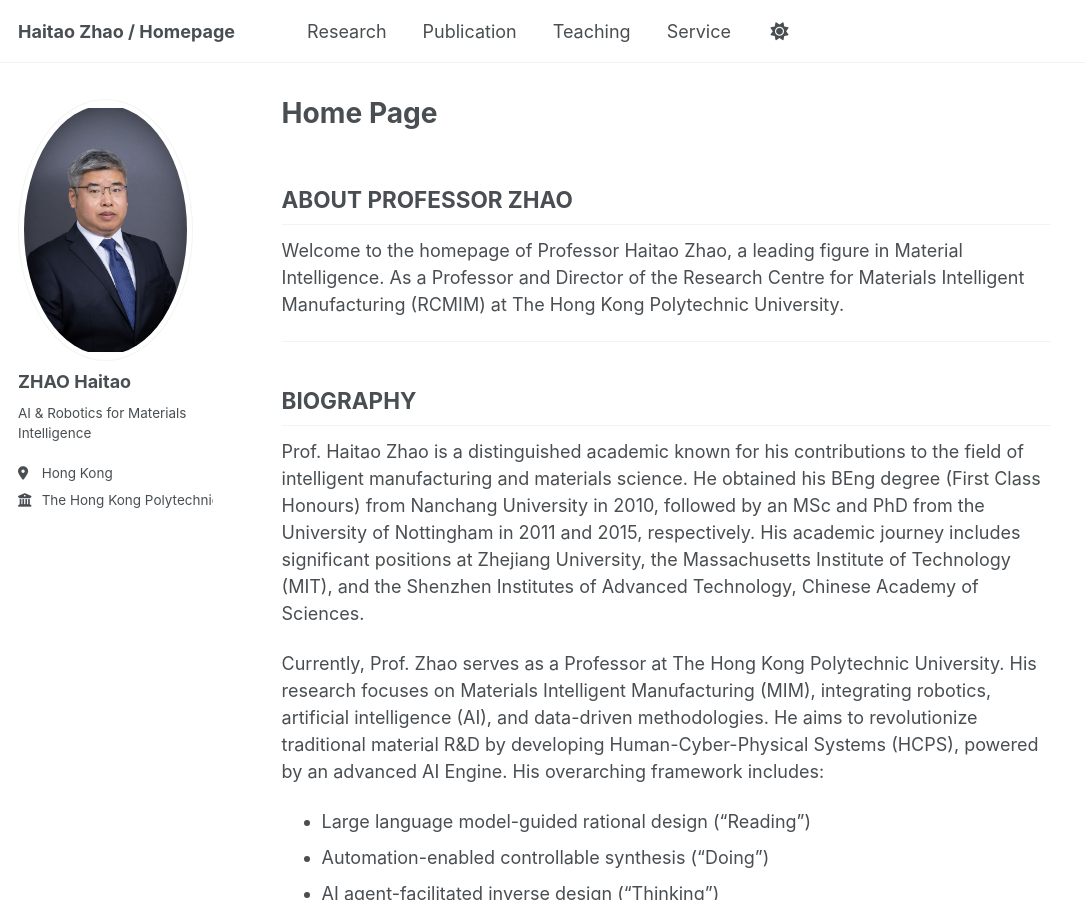
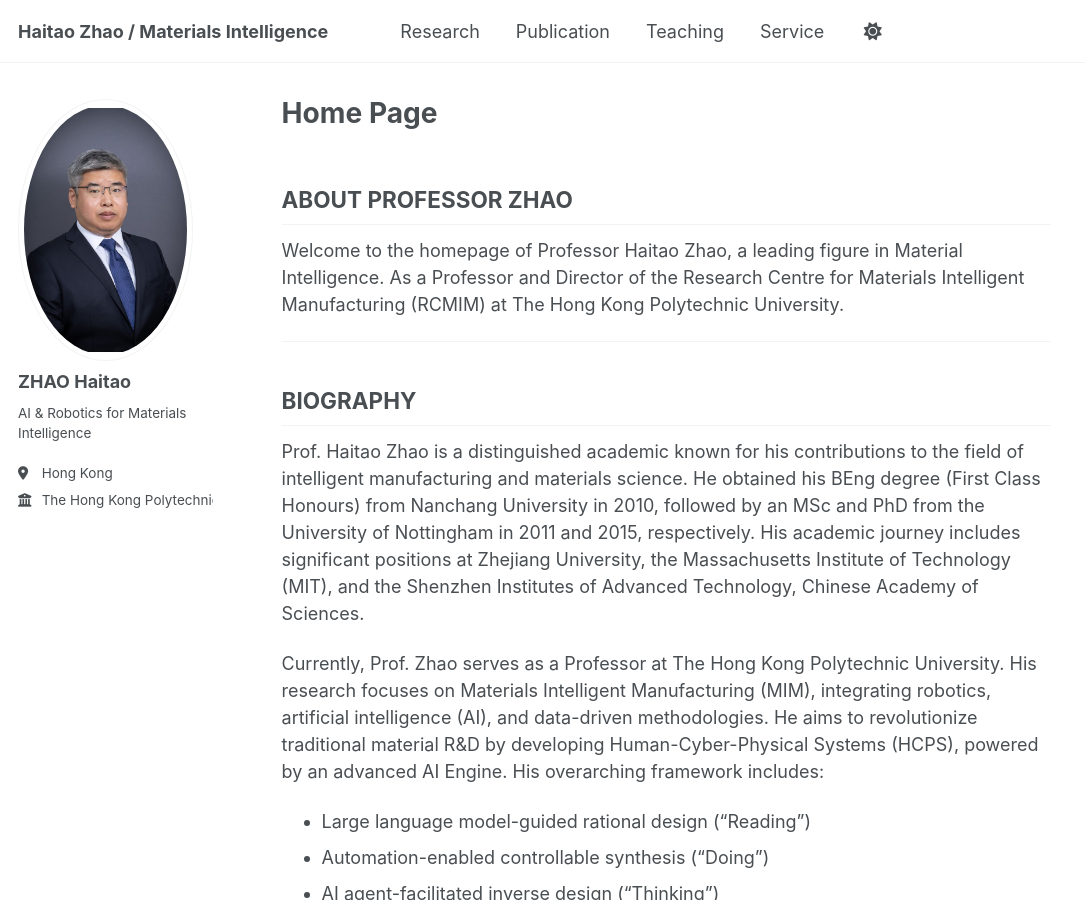
Before and after one commit to HaitaoZhao-PolyU/HaitaoZhao-PolyU.github.io, a Jekyll site: the page built from _pages/about.md, in a window 1280 px wide and 900 px high. Shown: the whole window, without its empty margins (0-1085 px from the left). Built offline with Jekyll 4.4.1, drawn with Linux system fonts in a browser that asks for light colours.

Commit message:
Update _config.yml

```diff
--- a/_config.yml
+++ b/_config.yml
@@ -9,7 +9,7 @@
 # Basic Site Settings
 locale                   : "en-US"
 site_theme               : "default"
-title                    : "Haitao Zhao / Homepage"
+title                    : "Haitao Zhao / Materials Intelligence"
 title_separator          : "-"
 name                     : &name "Haitao Zhao"
 description              : &description "personal description"
```
